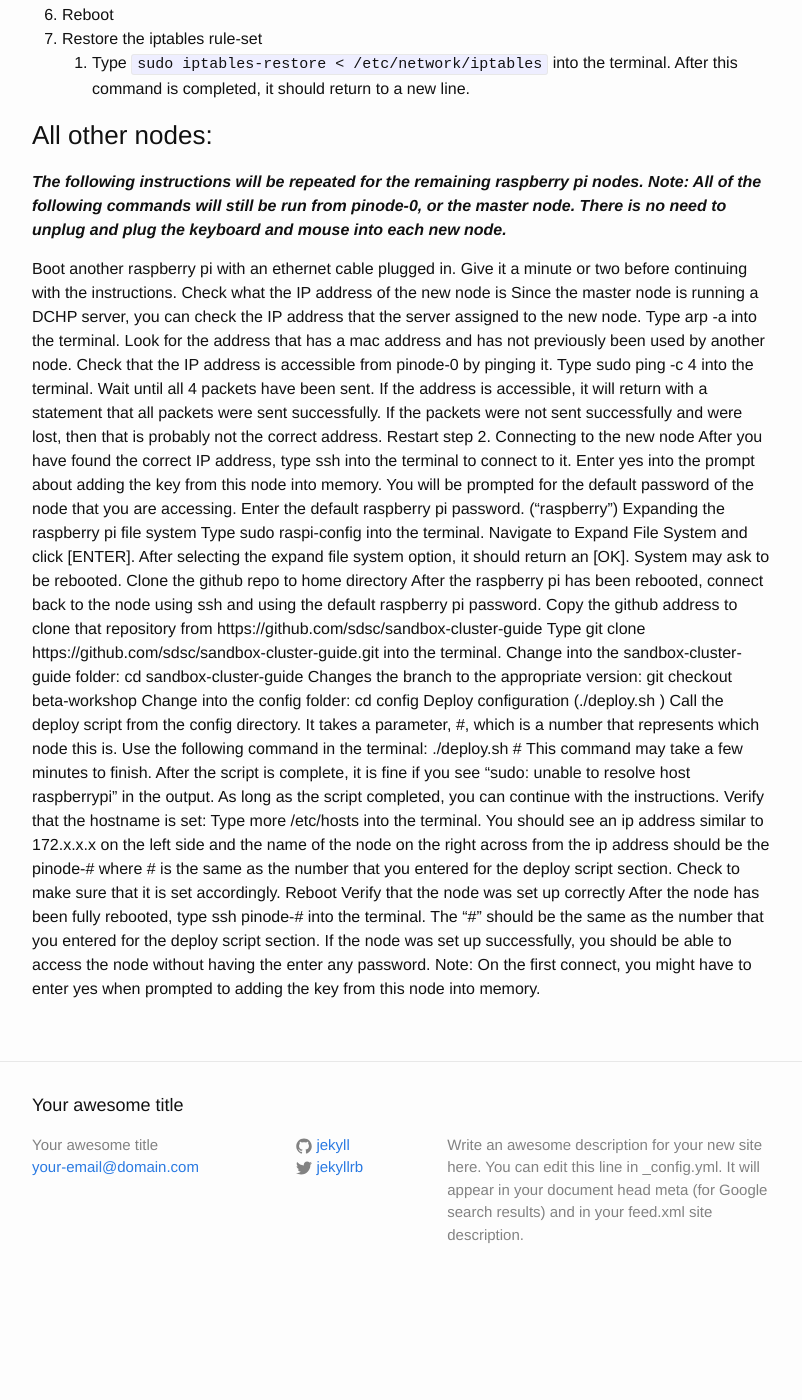
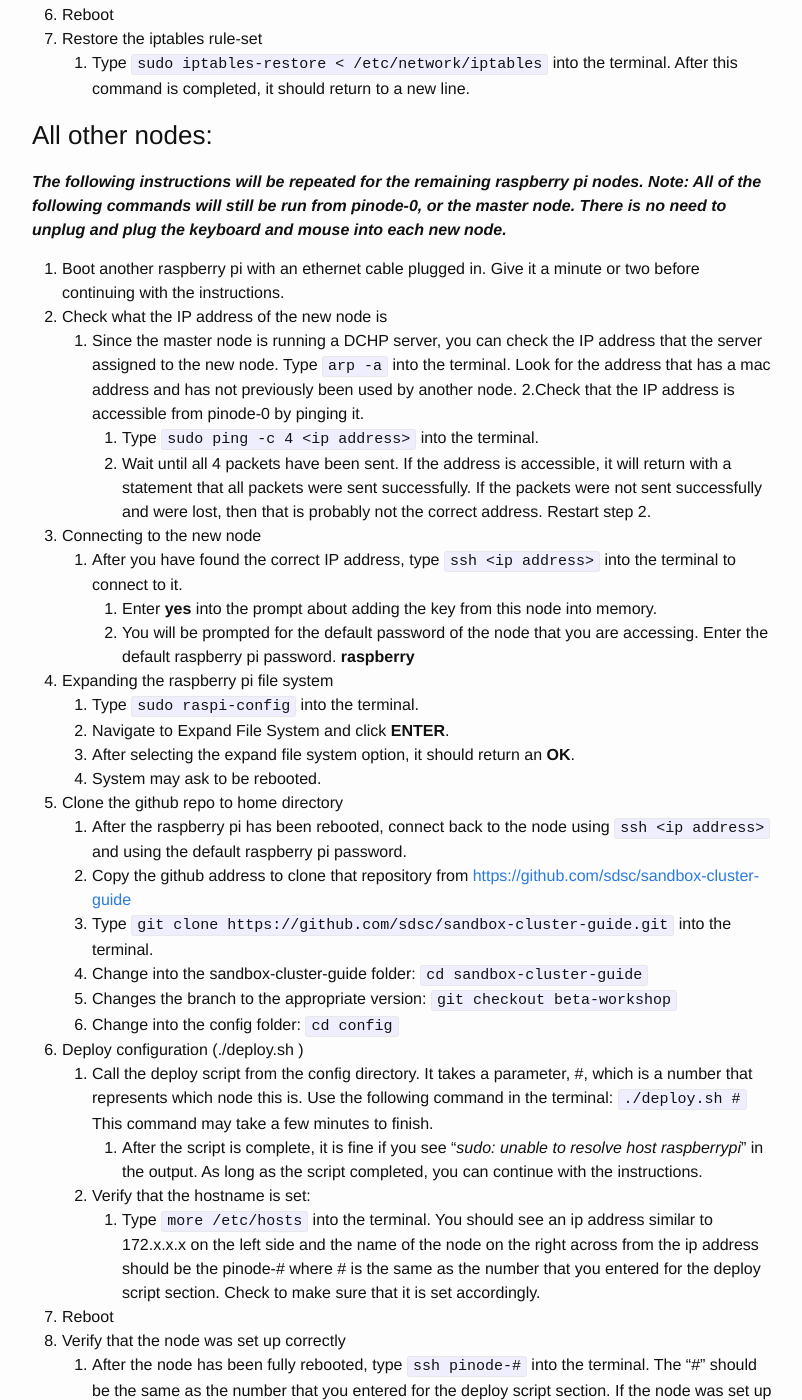
Before and after one commit to sdsc/sandbox-cluster-guide, a Jekyll site: the page built from sandbox-cluster-site/_posts/2016-02-25-Sandbox-Cluster-Guide.markdown, in a window 1280 px wide and 1400 px high, scrolled down 1953 px. Shown: the whole window, without its empty margins (238-1040 px from the left). Built offline with Jekyll 4.4.1, drawn with Linux system fonts in a browser that asks for light colours; before the commit the page ends 3259 px from its top, so only the background shows below that; some of the changed lines change nothing that is shown; some of the changed text lies outside the part shown.

Commit message:
formatted Setting up Cluster doc

```diff
--- a/sandbox-cluster-site/_posts/2016-02-25-Sandbox-Cluster-Guide.markdown
+++ b/sandbox-cluster-site/_posts/2016-02-25-Sandbox-Cluster-Guide.markdown
@@ -74,37 +74,47 @@ Once the tool has been downloaded, unzip the folder and the tool will be ready t
 
 **_The following instructions will be repeated for the remaining raspberry pi nodes. Note: All of the following commands will still be run from pinode-0, or the master node. There is no need to unplug and plug the keyboard and mouse into each new node._**
 
-Boot another raspberry pi with an ethernet cable plugged in. Give it a minute or two before continuing with the instructions.
-Check what the IP address of the new node is
-Since the master node is running a DCHP server, you can check the IP address that the server assigned to the new node. Type arp -a into the terminal. Look for the address that has a mac address and has not previously been used by another node.
-Check that the IP address is accessible from pinode-0 by pinging it.
-Type sudo ping -c 4 <ip address> into the terminal.
-Wait until all 4 packets have been sent. If the address is accessible, it will return with a statement that all packets were sent successfully. If the packets were not sent successfully and were lost, then that is probably not the correct address. Restart step 2.
-Connecting to the new node
-After you have found the correct IP address, type ssh <ip address> into the terminal to connect to it.
-Enter yes into the prompt about adding the key from this node into memory.
-You will be prompted for the default password of the node that you are accessing. Enter the default raspberry pi password. (“raspberry”)
-Expanding the raspberry pi file system
-Type sudo raspi-config into the terminal.
-Navigate to Expand File System and click [ENTER].
-After selecting the expand file system option, it should return an [OK].
-System may ask to be rebooted.
-Clone the github repo to home directory
-After the raspberry pi has been rebooted, connect back to the node using ssh <ip address> and using the default raspberry pi password.
-Copy the github address to clone that repository from https://github.com/sdsc/sandbox-cluster-guide
-Type git clone https://github.com/sdsc/sandbox-cluster-guide.git  into the terminal.
-Change into the sandbox-cluster-guide folder:  cd sandbox-cluster-guide
-Changes the branch to the appropriate version: git checkout beta-workshop
-Change into the config folder: cd config
-Deploy configuration (./deploy.sh <node number>)
-Call the deploy script from the config directory. It takes a parameter, #, which is a number that represents which node this is. Use the following command in the terminal:  ./deploy.sh # This command may take a few minutes to finish.
-After the script is complete, it is fine if you see “sudo: unable to resolve host raspberrypi” in the output. As long as the script completed, you can continue with the instructions.
-Verify that the hostname is set:
-Type more /etc/hosts into the terminal.  You should see an ip address similar to 172.x.x.x on the left side and the name of the node on the right across from the ip address should be the pinode-# where # is the same as the number that you entered for the deploy script section. Check to make sure that it is set accordingly.
-Reboot
-Verify that the node was set up correctly
-After the node has been fully rebooted, type ssh pinode-# into the terminal. The “#” should be the same as the number that you entered for the deploy script section. If the node was set up successfully, you should be able to access the node without having the enter any password.
-Note: On the first connect, you might have to enter yes when prompted to adding the key from this node into memory.
+1. Boot another raspberry pi with an ethernet cable plugged in. Give it a minute or two before continuing with the instructions.
+2. Check what the IP address of the new node is
+   1. Since the master node is running a DCHP server, you can check the IP address that the server assigned to the new node. Type `arp -a` into the terminal. Look for the address that has a mac address and has not previously been used by another node.
+   2.Check that the IP address is accessible from pinode-0 by pinging it.
+      1. Type `sudo ping -c 4 <ip address>` into the terminal.
+      2. Wait until all 4 packets have been sent. If the address is accessible, it will return with a statement that all packets were sent successfully. If the packets were not sent successfully and were lost, then that is probably not the correct address. Restart step 2.
+3. Connecting to the new node
+   1. After you have found the correct IP address, type `ssh <ip address>` into the terminal to connect to it.
+      1. Enter **yes** into the prompt about adding the key from this node into memory.
+      2. You will be prompted for the default password of the node that you are accessing. Enter the default raspberry pi password. **raspberry**
+4. Expanding the raspberry pi file system
+   1. Type `sudo raspi-config` into the terminal.
+   2. Navigate to Expand File System and click **ENTER**.
+   3. After selecting the expand file system option, it should return an **OK**.
+   4. System may ask to be rebooted.
+5. Clone the github repo to home directory
+   1. After the raspberry pi has been rebooted, connect back to the node using `ssh <ip address>` and using the default raspberry pi password.
+   2. Copy the github address to clone that repository from [https://github.com/sdsc/sandbox-cluster-guide](https://github.com/sdsc/sandbox-cluster-guide)
+   3. Type `git clone https://github.com/sdsc/sandbox-cluster-guide.git` into the terminal.
+   4. Change into the sandbox-cluster-guide folder: `cd sandbox-cluster-guide`
+   5. Changes the branch to the appropriate version: `git checkout beta-workshop`
+   6. Change into the config folder: `cd config`
+6. Deploy configuration (./deploy.sh <node number>)
+   1. Call the deploy script from the config directory. It takes a parameter, #, which is a number that represents which node this is. Use the following command in the terminal:  `./deploy.sh #` This command may take a few minutes to finish.
+      1. After the script is complete, it is fine if you see “_sudo: unable to resolve host raspberrypi_” in the output. As long as the script completed, you can continue with the instructions.
+   2. Verify that the hostname is set:
+      1. Type `more /etc/hosts` into the terminal.  You should see an ip address similar to 172.x.x.x on the left side and the name of the node on the right across from the ip address should be the pinode-# where # is the same as the number that you entered for the deploy script section. Check to make sure that it is set accordingly.
+7. Reboot
+8. Verify that the node was set up correctly
+   1. After the node has been fully rebooted, type `ssh pinode-#` into the terminal. The “#” should be the same as the number that you entered for the deploy script section. If the node was set up successfully, you should be able to access the node without having the enter any password.
+      * Note: On the first connect, you might have to enter `yes` when prompted to adding the key from this node into memory.
+
+
+### Notes:
+
+To access the terminal, you can either:
+* Click the Desktop icon on the top menu bar
+* Go through Menu->Accessories->Terminal
+
+To check which files are in the current directory:
+* ls
 
 
 [https://www.raspberrypi.org/documentation/installation/installing-images/README.md]:https://www.raspberrypi.org/documentation/installation/installing-images/README.md
```
